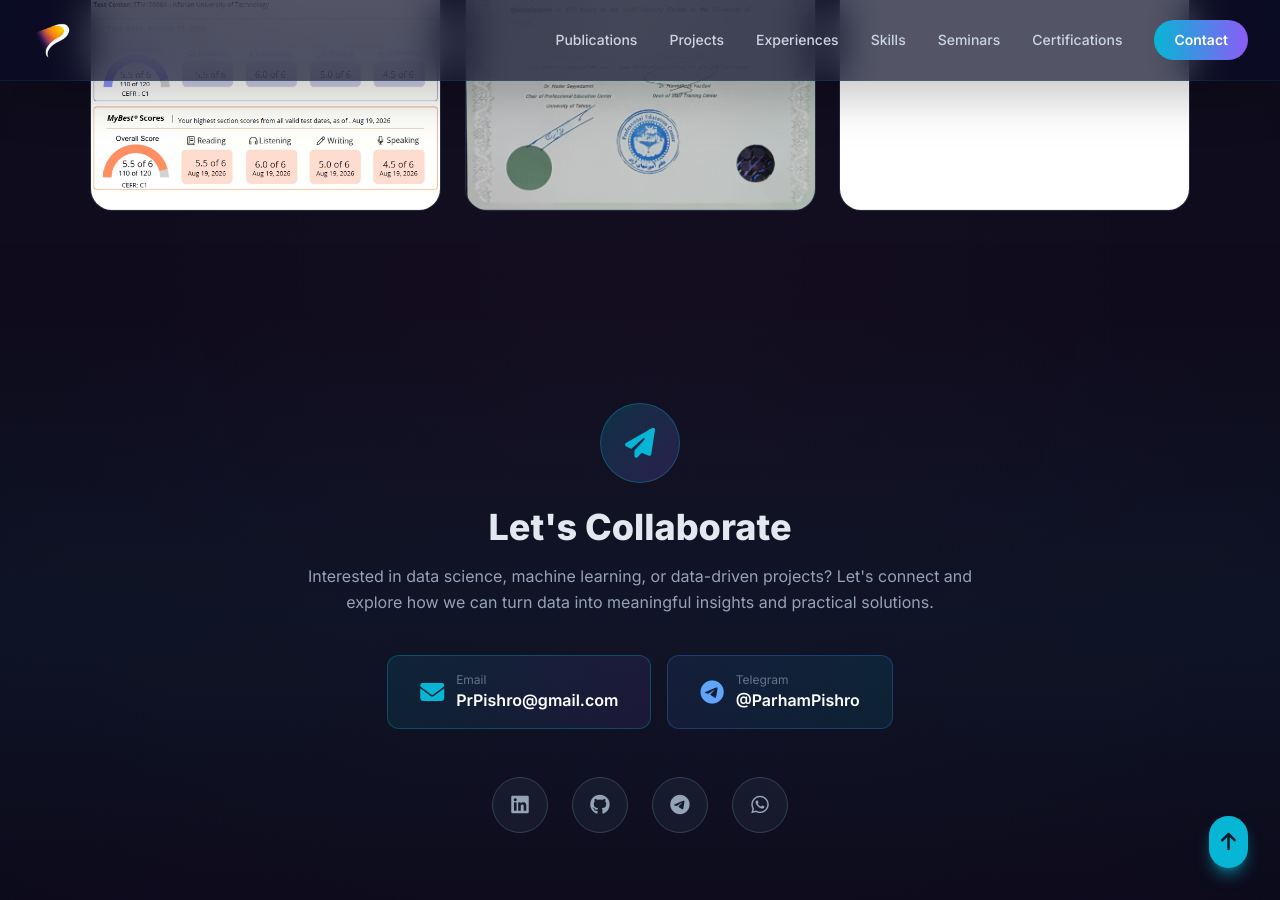
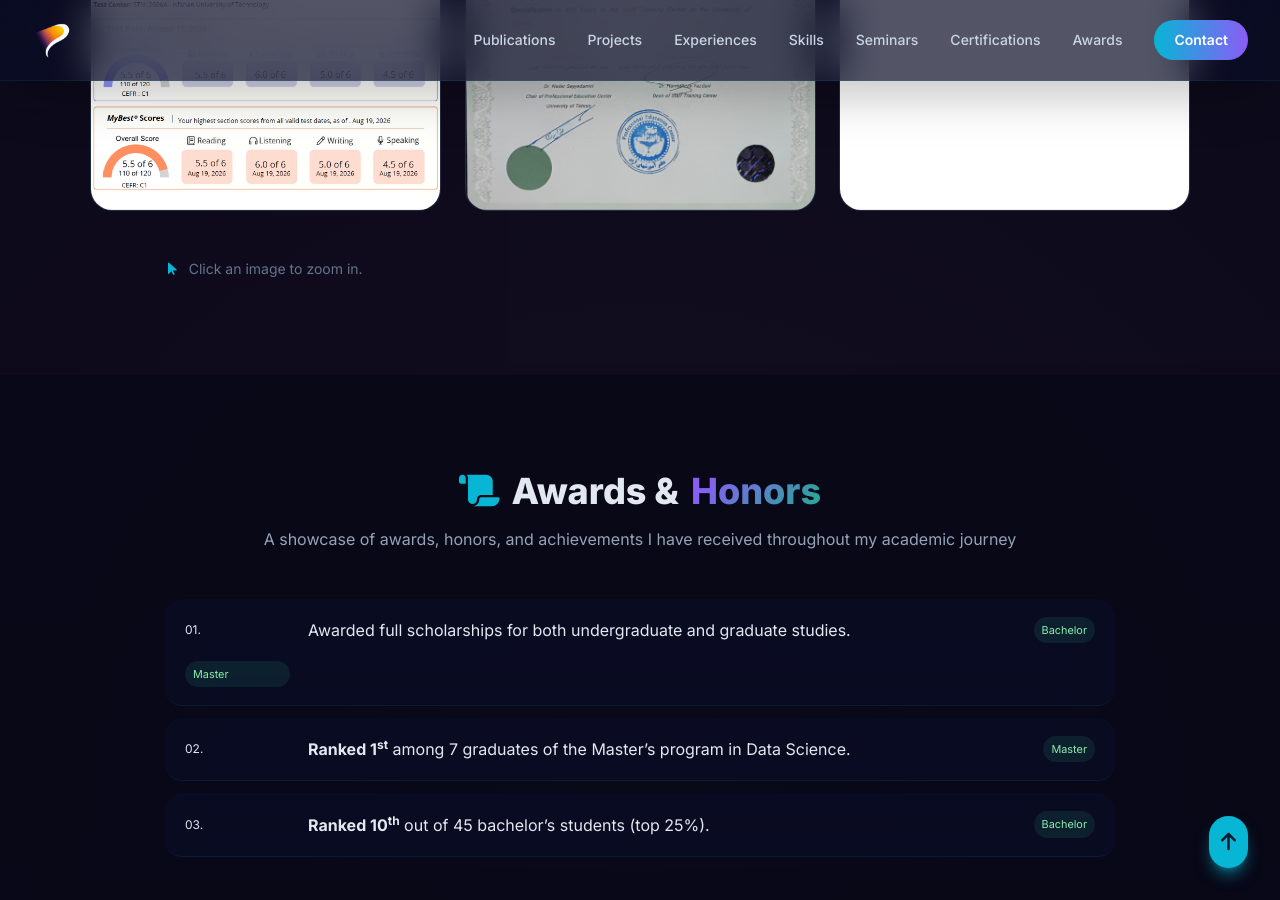
Before and after one commit to ParhamPishro/ParhamPishro.github.io, a Jekyll site: the page index.html, which Jekyll copies as it is, in a window 1280 px wide and 900 px high, scrolled down 6751 px. Built offline with Jekyll 4.4.1, drawn with Linux system fonts in a browser that asks for light colours; nearby versions of some CDN libraries; comment, search, counter and statistics services are not loaded.

Commit message:
Awards and Honors Section

```diff
--- a/index.html
+++ b/index.html
@@ -848,7 +848,7 @@
         align-items: center;
         justify-content: center;
 
-        padding: 24px;
+        padding: 80px 24px 30px;
 
         background: rgba(2, 8, 23, 0.82);
         backdrop-filter: blur(8px);
@@ -874,7 +874,8 @@
     .section5-lightbox-content {
         position: relative;
 
-        width: min(90vw, 1100px);
+        width: min(78vw, 850px);
+        max-height: calc(100vh - 120px);
         aspect-ratio: 4 / 3;
 
         overflow: hidden;
@@ -976,6 +977,51 @@
         }
     }
 
+    /* =========================================
+       Section 4 — Commit History
+       ========================================= */
+
+    .commit-list {
+        display: grid;
+        gap: 12px;
+        max-width: 950px;
+        margin: auto;
+    }
+
+    .commit {
+        display: grid;
+        grid-template-columns: 105px 1fr auto;
+        gap: 18px;
+        align-items: center;
+        padding: 18px 20px;
+        border-radius: 17px;
+        transition: .3s;
+    }
+
+    .commit:hover {
+        transform: translateX(7px);
+        border-color: rgba(167,139,250,.4);
+    }
+
+    .hash {
+        color: var(--purple);
+        font-size: .75rem;
+    }
+
+    .commit-tag {
+        font-size: .68rem;
+        padding: 5px 8px;
+        border-radius: 999px;
+        background: rgba(52,211,153,.1);
+        color: #86efac;
+    }
+
+    @media (max-width: 640px) {
+        .commit {
+            grid-template-columns: 1fr;
+            gap: 7px;
+        }
+    }
     </style>
 
 </head>
@@ -998,6 +1044,7 @@
                     <a href="#skills" class="text-sm font-medium text-slate-300 hover:text-accent transition-colors">Skills</a>
                     <a href="#seminars" class="text-sm font-medium text-slate-300 hover:text-accent transition-colors">Seminars</a>
                     <a href="#certifications" class="text-sm font-medium text-slate-300 hover:text-accent transition-colors">Certifications</a>
+                    <a href="#awards" class="text-sm font-medium text-slate-300 hover:text-accent transition-colors">Awards</a>
                     <a href="#contact" class="px-5 py-2.5 rounded-full bg-gradient-to-r from-accent to-accentSec text-sm font-semibold text-white hover:shadow-lg hover:shadow-accent/50 transition-all">Contact</a>
                 </div>
 
@@ -1017,6 +1064,7 @@
                 <a href="#skills" class="block px-3 py-3 text-base font-medium text-slate-300 hover:text-accent hover:bg-slate-800/50 rounded-md transition-colors">Skills</a>
                 <a href="#seminars" class="block px-3 py-3 text-base font-medium text-slate-300 hover:text-accent hover:bg-slate-800/50 rounded-md transition-colors">Seminars</a>
                 <a href="#certifications" class="block px-3 py-3 text-base font-medium text-slate-300 hover:text-accent hover:bg-slate-800/50 rounded-md transition-colors">Certifications</a>
+                <a href="#awards" class="block px-3 py-3 text-base font-medium text-slate-300 hover:text-accent hover:bg-slate-800/50 rounded-md transition-colors">Awards</a>
                 <a href="#contact" class="block px-3 py-3 text-base font-medium text-accent hover:bg-slate-800/50 rounded-md transition-colors">Contact</a>
             </div>
         </div>
@@ -2031,7 +2079,7 @@
             </div>
 
             <!-- View All Seminars Button -->
-            <div class="text-center reveal" mt-4>
+            <div class="text-center reveal" mt-6>
                 <a href="https://github.com/ParhamPishro/Presentations" target="_blank" rel="noopener noreferrer" class="group inline-flex items-center gap-3 px-10 py-5 rounded-2xl bg-gradient-to-r from-accent to-accentSec hover:shadow-2xl hover:shadow-accent/40 text-white text-lg font-bold transition-all transform hover:-translate-y-1">
                     <i class="fas fa-th-large text-2xl group-hover:rotate-12 transition-transform"></i>
                     <span>View All Seminars & Workshops</span>
@@ -2095,6 +2143,69 @@
                     </p>
                 </div>
             </article>
+
+            <!-- Bottom Note -->
+            <div class="text-center mt-6 reveal">
+                <p class="text-slate-500 text-sm">
+                    <i class="fas fa-mouse-pointer text-accent mr-2"></i>
+                    Click an image to zoom in.
+                </p>
+            </div>
+
+        </div>
+    </section>
+
+    <!-- Awards & Honors -->
+    <section id="awards" class="py-24 bg-darker/70">
+        <div class="max-w-7xl mx-auto px-4 sm:px-6 lg:px-8">
+            <div class="text-center mb-12 reveal">
+                <h2 class="text-4xl font-black mb-4 flex items-center justify-center gap-3">
+                    <i class="fas fa-scroll text-accent"></i>
+                    Awards &
+                    <span class="text-gradient-stat">
+                        Honors
+                    </span>
+                </h2>
+                <p class="text-slate-400">A showcase of awards, honors, and achievements I have received throughout my academic journey</p>
+            </div>
+
+        <div class="commit-list">
+            <div class="commit glass reveal">
+                <div class="hash mono">01.</div>
+                <div>
+                    Awarded full scholarships for both undergraduate and graduate studies.
+                </div>
+                <span class="commit-tag">
+                    Bachelor
+                </span>
+                <span class="commit-tag">
+                    Master
+                </span>
+            </div>
+
+
+            <div class="commit glass reveal delay-1">
+                <div class="hash mono">02.</div>
+                <div>
+                    <b>Ranked 1<sup>st</sup></b>
+                    among 7 graduates of the Master’s program in Data Science.
+                </div>
+                <span class="commit-tag">
+                    Master
+                </span>
+            </div>
+
+
+            <div class="commit glass reveal delay-2">
+                <div class="hash mono">03.</div>
+                <div>
+                    <b>Ranked 10<sup>th</sup></b>
+                    out of 45 bachelor’s students (top 25%).
+                </div>
+                <span class="commit-tag">
+                    Bachelor
+                </span>
+            </div>
         </div>
     </section>
 
```
